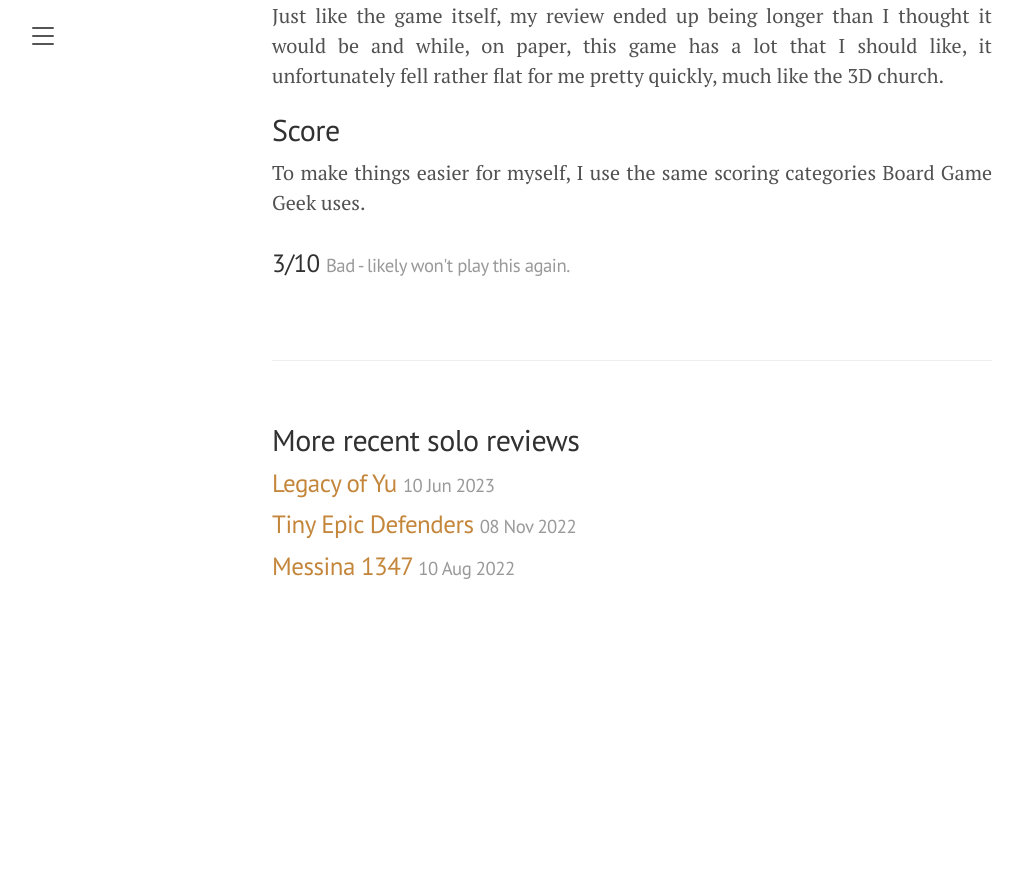
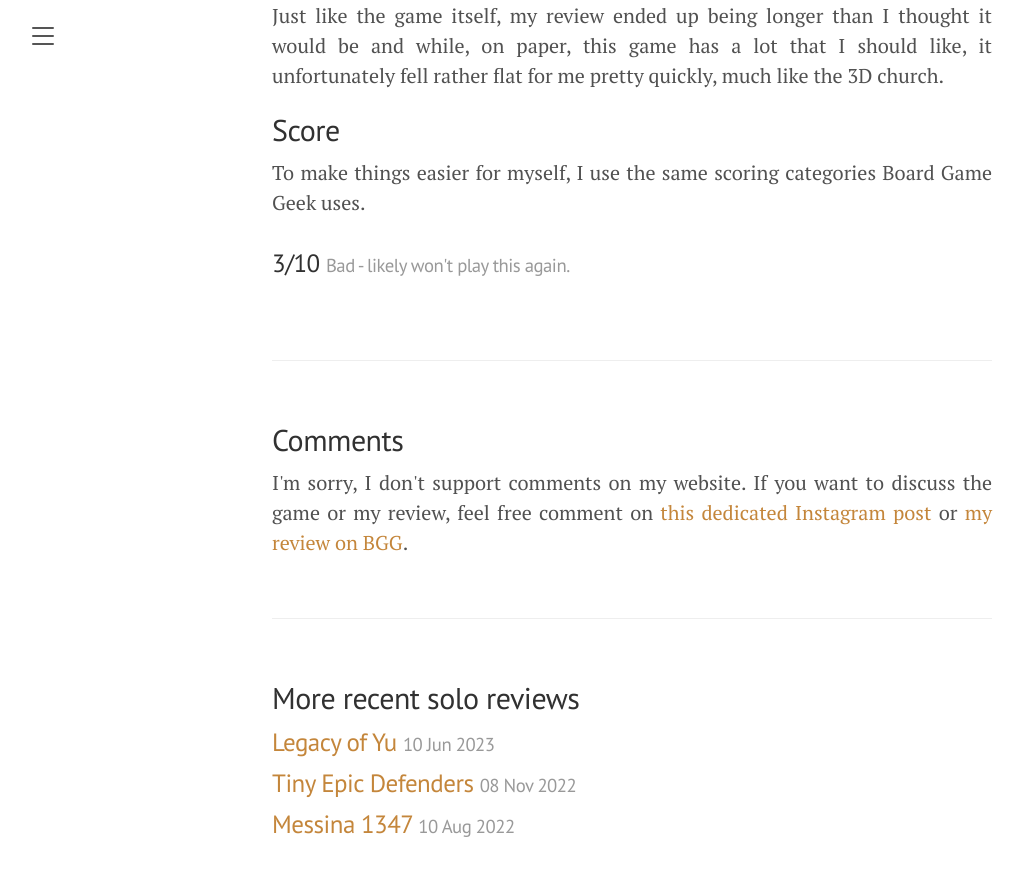
Before and after one commit to singlemeeple/singlemeeple.github.io, a Jekyll site: the page built from _posts/2023-06-24-hamlet-the-village-building-game.md, in a window 1280 px wide and 900 px high, scrolled down 14160 px. Shown: the top 876 px of the window, without its empty margins (8-1032 px from the left). Built offline with Jekyll 4.4.1, drawn with Linux system fonts in a browser that asks for light colours; before the commit the page ends 14802 px from its top, so only the background shows below that; some of the changed lines change nothing that is shown.

Commit message:
Add Instagram and BGG links to Hamlet review

```diff
--- a/_posts/2023-06-24-hamlet-the-village-building-game.md
+++ b/_posts/2023-06-24-hamlet-the-village-building-game.md
@@ -5,7 +5,8 @@ description: "I've always been a big fan of video games like The Settlers 3 and
 thumbnail: /public/images/reviews/hamlet/hamlet-the-village-building-game-a-solo-review.jpg
 social_image: /public/images/reviews/hamlet/social.jpg
 category: review
-instagram:
+instagram: https://www.instagram.com/p/Ct8RcJts_-i/
+bgg: https://boardgamegeek.com/thread/3106178/hamlet-town-all-your-own-solo-review
 score: 3
 ---
 
```
